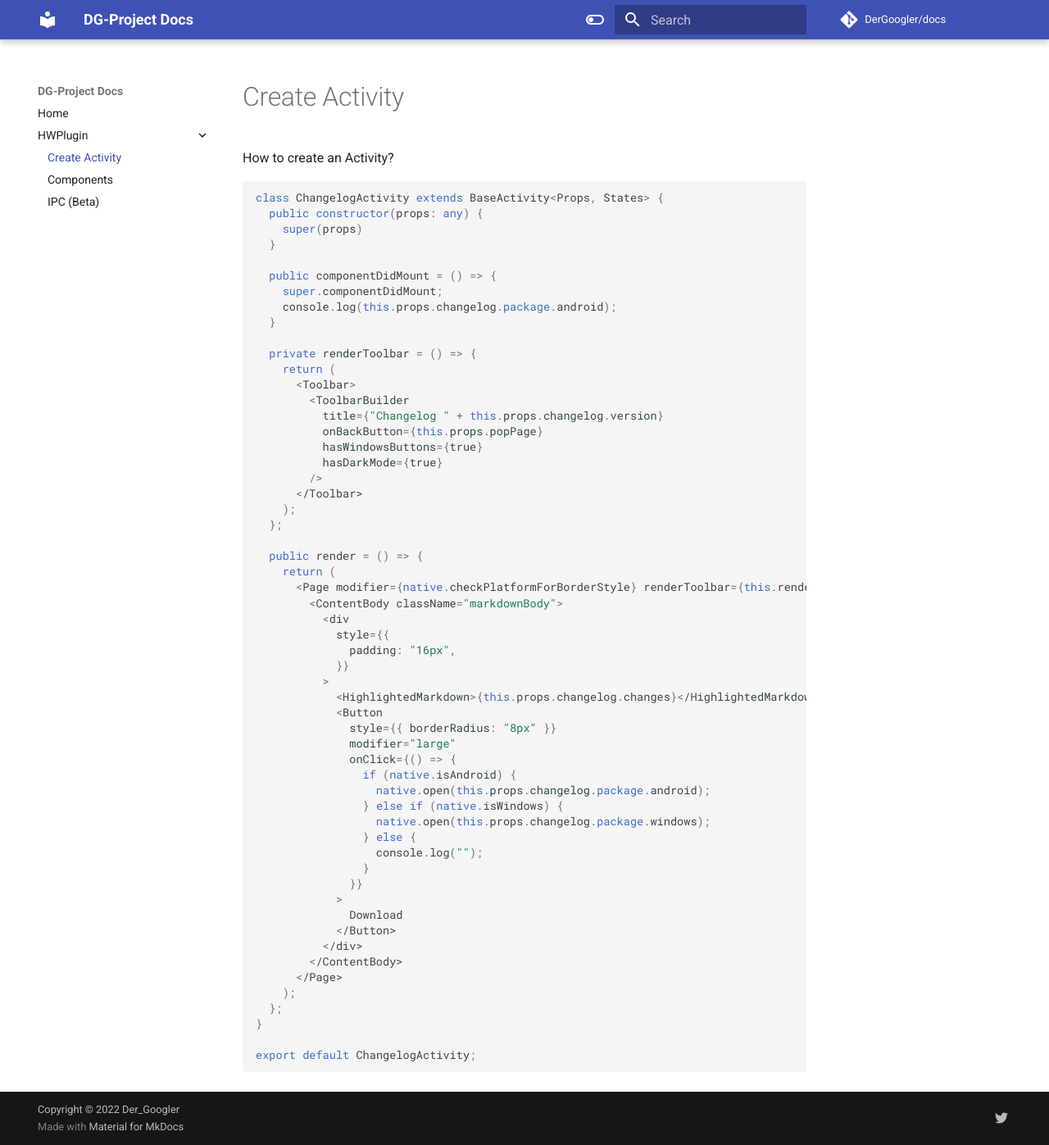
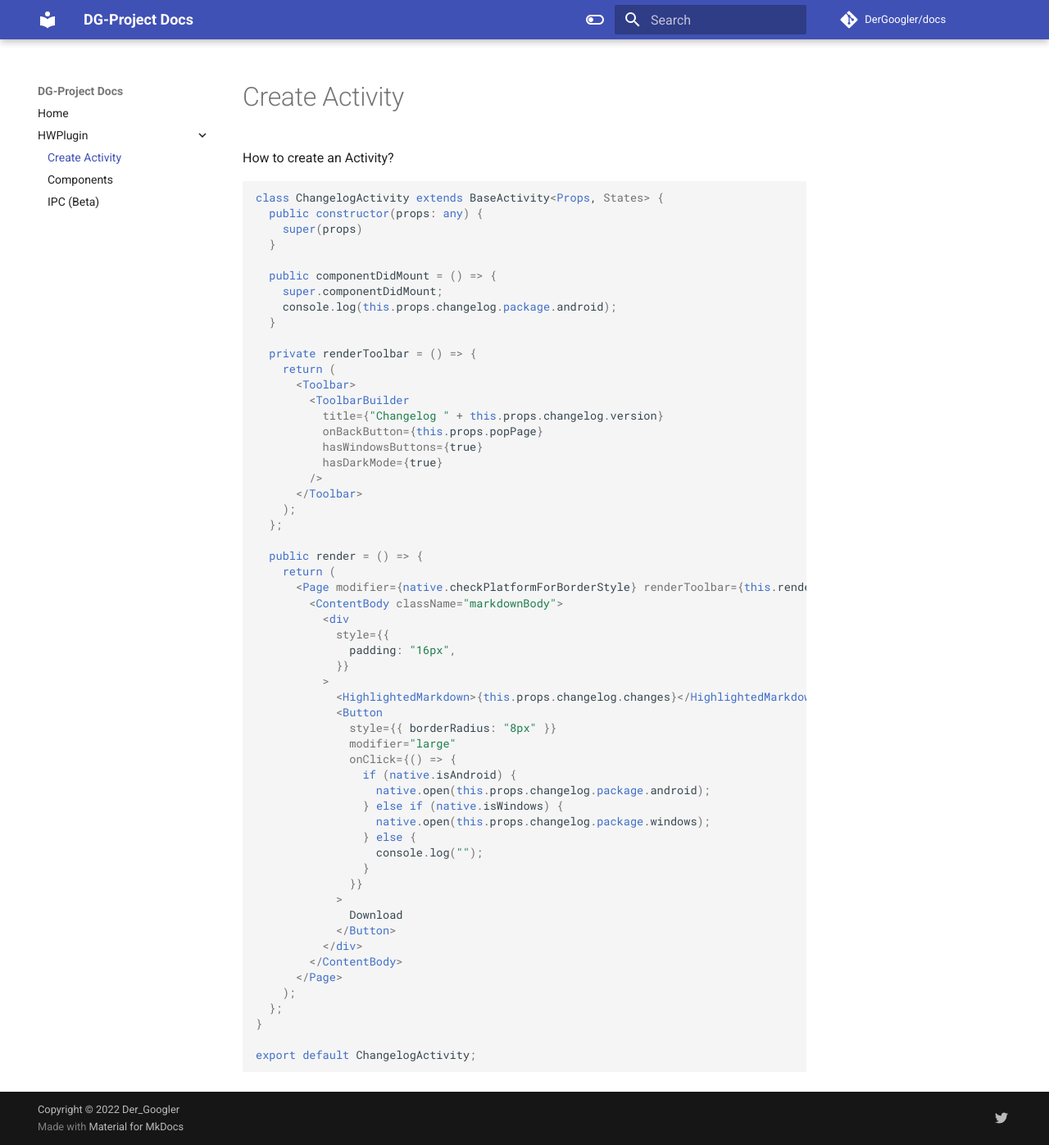
Before and after one commit to DerGoogler/docs, an MkDocs documentation site: the page built from docs/HWPlugin/activity.md, in a window 1280 px wide and 1397 px high. Shown: the whole window at 82% size. Built offline with MkDocs 1.6.1 and Material for MkDocs 9.7.7, drawn with Linux system fonts in a browser that asks for light colours; comment, search, counter and statistics services are not loaded.

Commit message:
Fix typo

````diff
--- a/docs/HWPlugin/activity.md
+++ b/docs/HWPlugin/activity.md
@@ -1,7 +1,7 @@
 # Create Activity
 How to create an Activity?
 
-```ts
+```tsx
 class ChangelogActivity extends BaseActivity<Props, States> {
   public constructor(props: any) {
     super(props)
````
